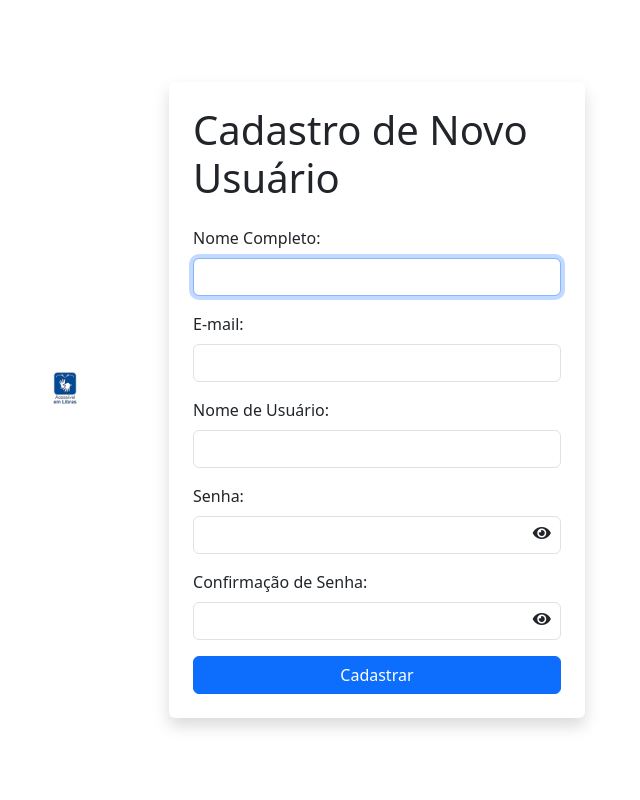
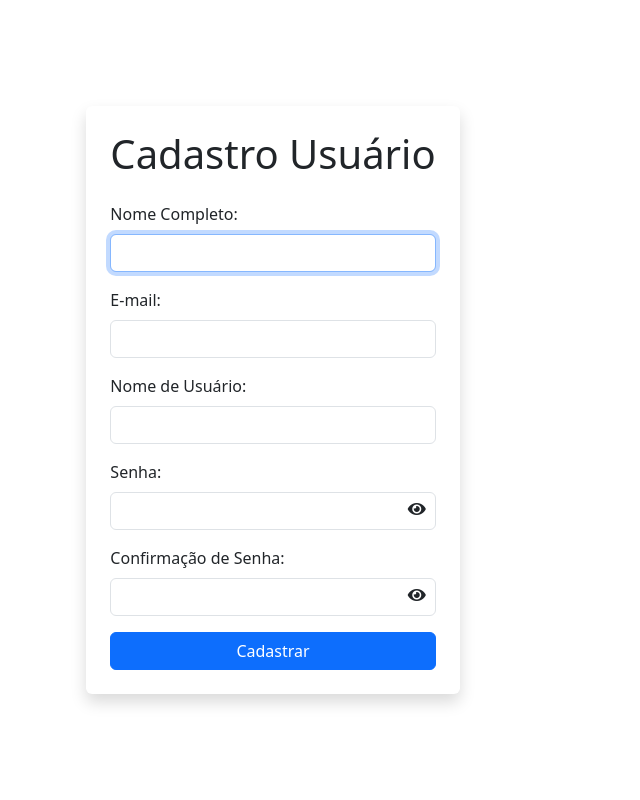
Before and after one commit to Ryan1590/hackathon-terceiro-periodo, a PHP site: page /cadastroNovoUsuario.php in a window 1280 px wide. Shown: the part 74-874 px from the top of the page, without its empty margins (367-1007 px from the left). Run offline with PHP 8.4, Linux system fonts and the light colour scheme.

Commit message:
ajustes de links e padronização

```diff
--- a/front-end/cadastroNovoUsuario.php
+++ b/front-end/cadastroNovoUsuario.php
@@ -74,8 +74,8 @@
                             <i class="fas fa-user me-2"></i>
                         </button>
                         <ul class="dropdown-menu dropdown-menu-end" aria-labelledby="dropdownMenuButton">
-                            <li><a class="dropdown-item" href="redefinirSenha.html">Atualização de senha</a></li>
-                            <li><a class="dropdown-item" href="login.html">Login</a></li>
+                            <li><a class="dropdown-item" href="./redefinirSenha.php">Atualização de senha</a></li>
+                            <li><a class="dropdown-item" href="./login.php">Login</a></li>
                         </ul>
                     </div>
                 </div>
@@ -85,12 +85,8 @@
 
     <div class="container d-flex justify-content-center align-items-center min-vh-100">
         <div class="row">
-        <div class="col-4 d-flex justify-content-center align-items-center">
-                    <img class="mb-4" src="img/iconedelibras.png" alt="logo" width="60px">
-                </div>
-
-            <div class="col-md-8 register-container p-4 bg-white rounded shadow">
-                <h1 class="mb-4">Cadastro de Novo Usuário</h1>
+            <div class="col-md-12 register-container p-4 bg-white rounded shadow">
+                <h1 class="mb-4">Cadastro Usuário</h1>
                 <form id="register-form">
                     <div class="form-group position-relative">
                         <label for="fullname">Nome Completo:</label>
```
Also changed, not shown: front-end/login.php (+3 -5 lines).
